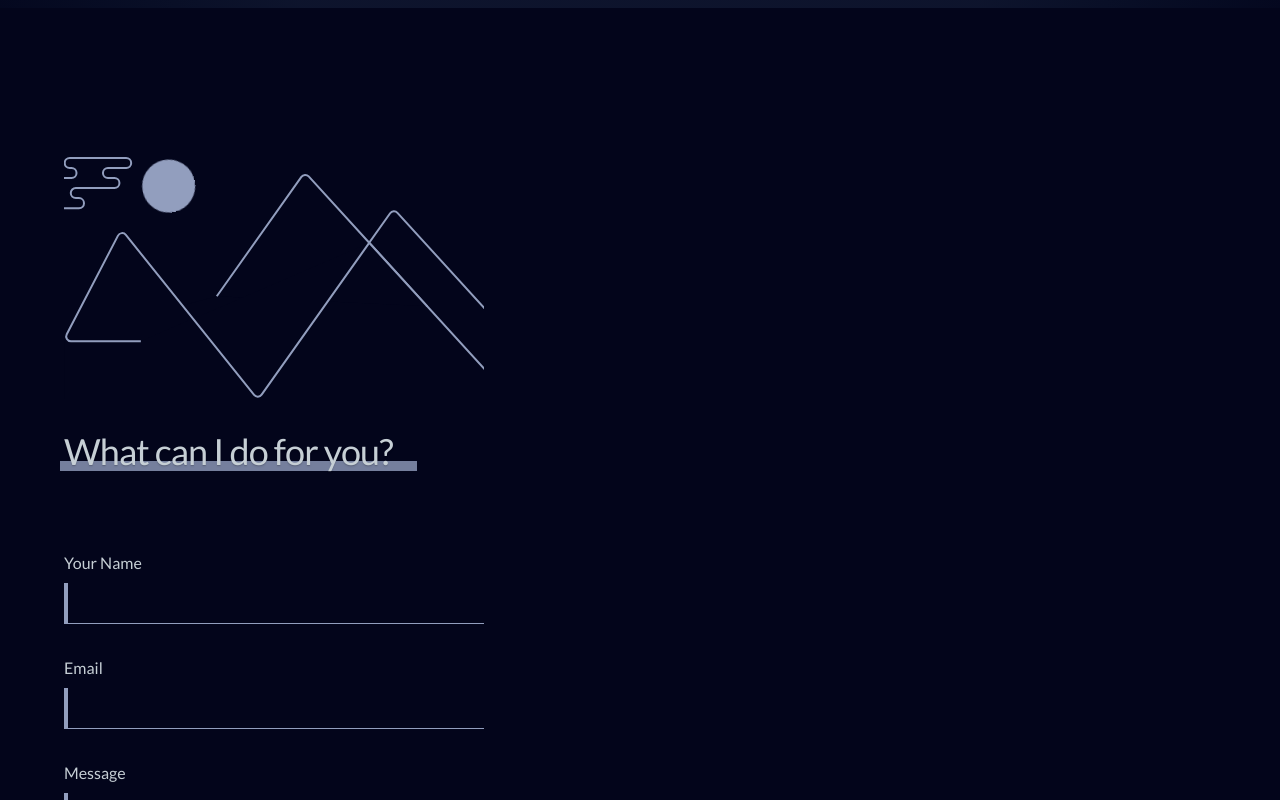
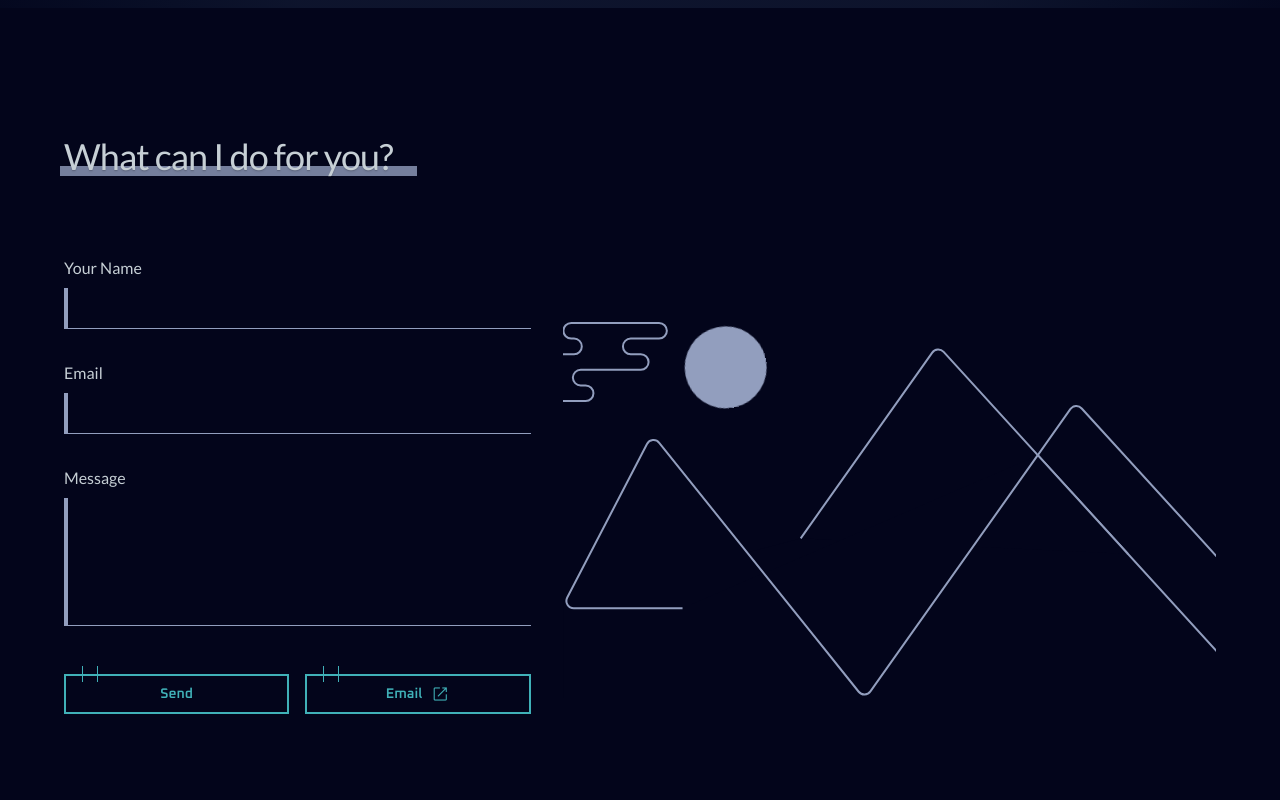
Before and after one commit to gavinbrown025/Portfolio2025, a Vue app: page /showcase/1 in a window 1280 px wide. Shown: the part 1360-2160 px from the top of the page. Built offline with nearby package versions, Linux system fonts and the light colour scheme; no server answers; what aws-amplify would draw is missing.

Commit message:
quickfix

```diff
--- a/src/components/TheContact.vue
+++ b/src/components/TheContact.vue
@@ -4,7 +4,7 @@
       v-motion
       :initial="fadeInBottom.initial"
       :visible-once="fadeInBottom.enter"
-      class="grid md:grid-cols-[3fr_5fr] items-center gap-8"
+      class="grid md:grid-cols-[5fr_7fr] items-center gap-8"
     >
       <UIHeadingAnim class="not-sm:ml-6 col-span-full mb-12">
         What can I do for you?
@@ -34,7 +34,7 @@
           </p>
         </div>
       </form>
-      <SceneAnimCon class="row-start-1" />
+      <SceneAnimCon />
     </UIContainer>
   </section>
 </template>
--- a/src/components/TheHeader.vue
+++ b/src/components/TheHeader.vue
@@ -12,12 +12,13 @@ import ResumeButton from "@/components/ResumeButton.vue";
       <header
         class="w-full min-w-min py-24 col-start-1 row-start-1 col-span-2 sm:col-span-1 text-center sm:text-left justify-center sm:justify-start"
       >
-        <p class="mb-4 text-lg text-accent">Hi, my name is </p>
+        <p class="mb-4 text-lg text-accent">Hi, my name is</p>
         <h1 class="text-5xl sm:text-6xl lg:text-7xl mb-4">Gavin Brown</h1>
         <h2
           class="font-copy text-2xl sm:text-3xl lg:text-4xl mb-16 text-secondary font-semibold"
         >
-          Making Digital experiences smooth and simple.
+          Making Digital experiences <br />
+          smooth and simple.
         </h2>
 
         <div
```
